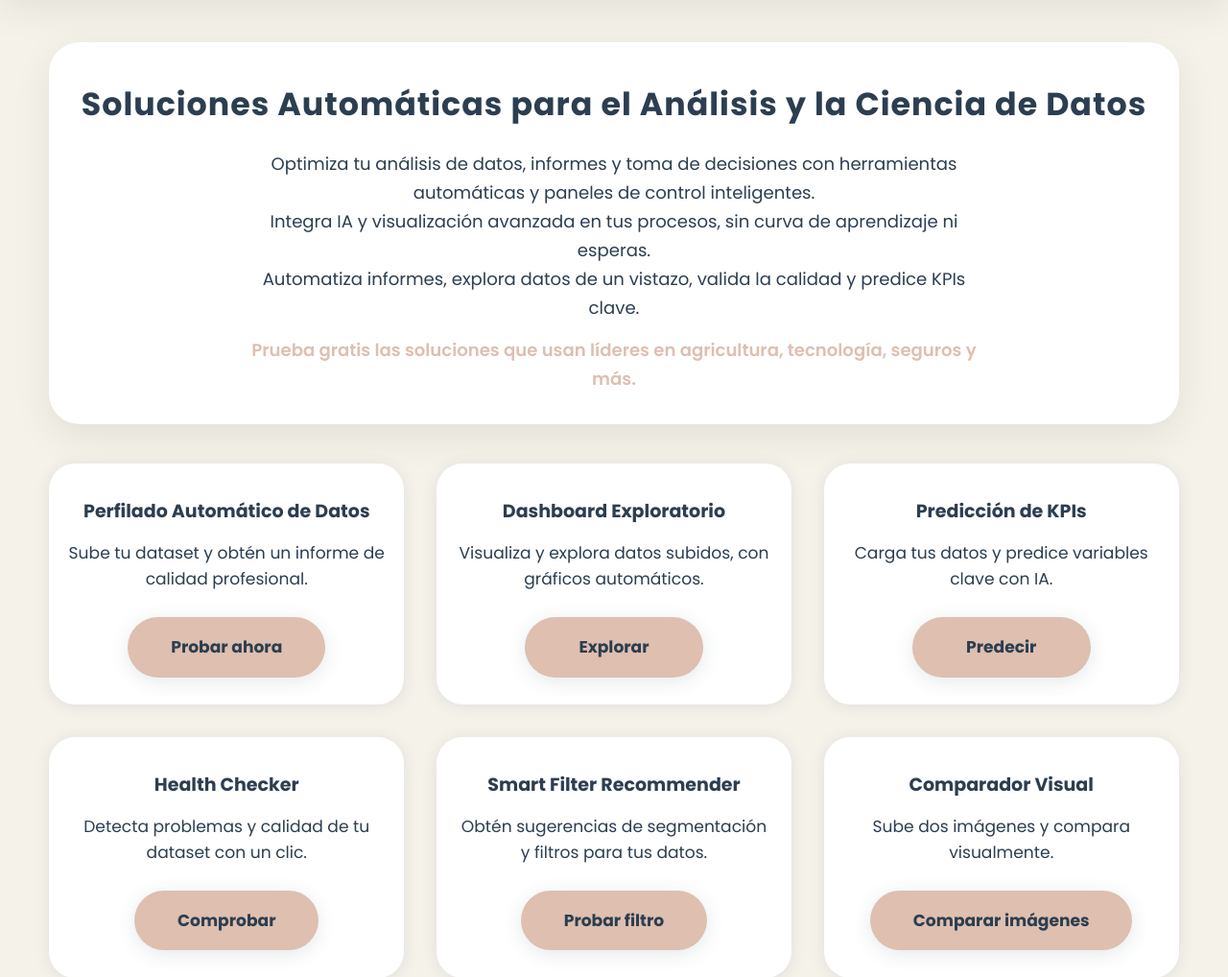
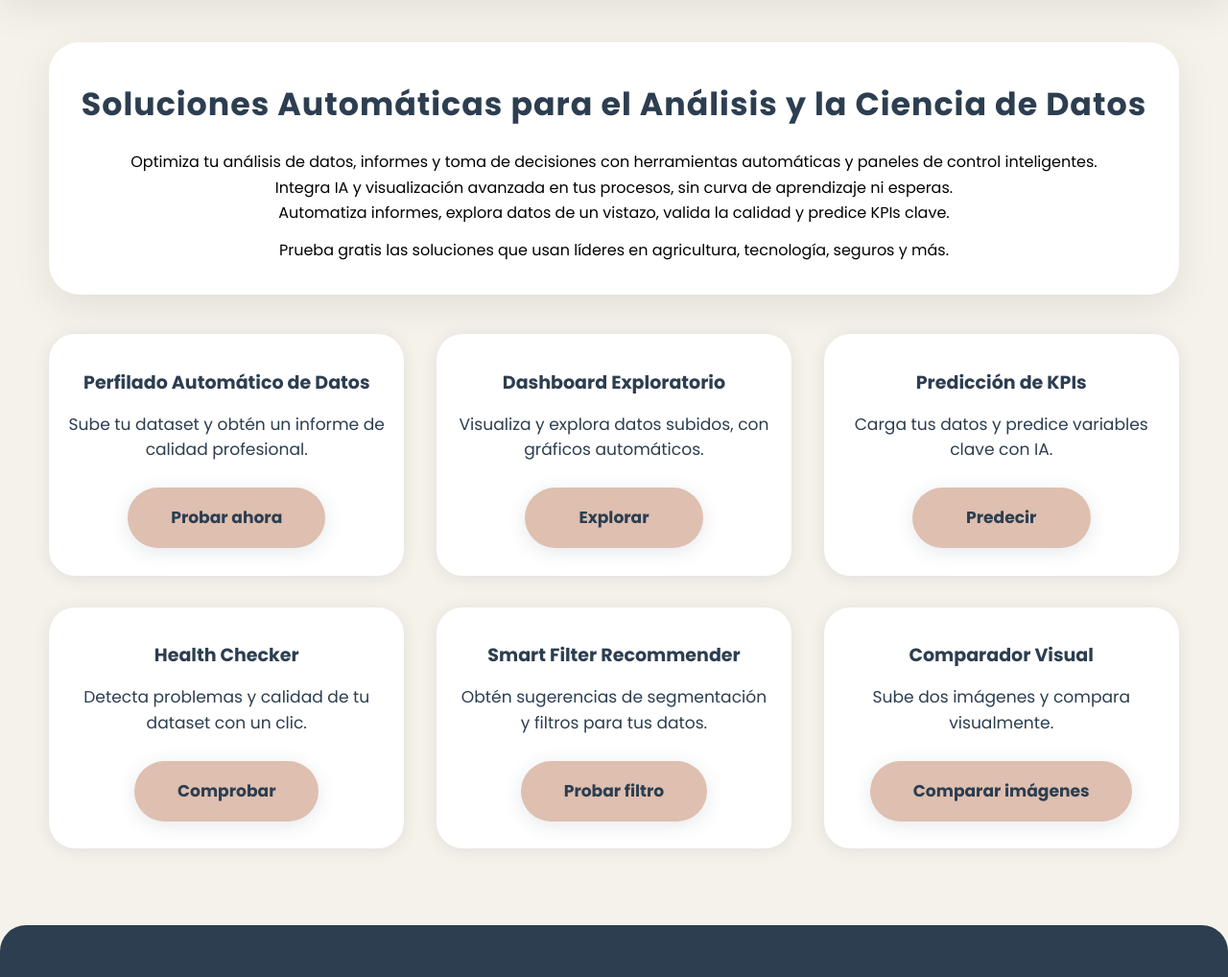
Before and after one commit to AntonioJFdez/App-Data-Viva, a Flask app: page / in a window 1280 px wide; the page is wider, and only the part inside the window is pictured. Shown: the part 86-1104 px from the top of that part at 96% size. Run offline with Flask 3, Linux system fonts and the light colour scheme.

Commit message:
Update index.html

```diff
--- a/templates/index.html
+++ b/templates/index.html
@@ -3,22 +3,21 @@
 
 {% block content %}
 <div class="container">
-    <!-- HERO: Sólo en inicio -->
+    <!-- HERO SOLO EN INICIO -->
     <div class="hero-info-card">
         <div class="corp-title">
             Soluciones Automáticas para el Análisis y la Ciencia de Datos
         </div>
-        <div style="max-width: 780px; margin: 0 auto; font-size: 1.13rem; color: var(--primary);">
+        <div>
             Optimiza tu análisis de datos, informes y toma de decisiones con herramientas automáticas y paneles de control inteligentes.<br>
             Integra IA y visualización avanzada en tus procesos, sin curva de aprendizaje ni esperas.<br>
             Automatiza informes, explora datos de un vistazo, valida la calidad y predice KPIs clave.<br>
-            <span style="color:var(--secondary); font-weight:600;">
+            <span>
                 Prueba gratis las soluciones que usan líderes en agricultura, tecnología, seguros y más.
             </span>
         </div>
     </div>
-
-    <!-- GRID DE 6 SOLUCIONES AUTOMÁTICAS -->
+    <!-- 6 TARJETAS DE SOLUCIONES AUTOMÁTICAS -->
     <section class="projects-section">
         <div class="projects-grid">
             <div class="project-card">
```
